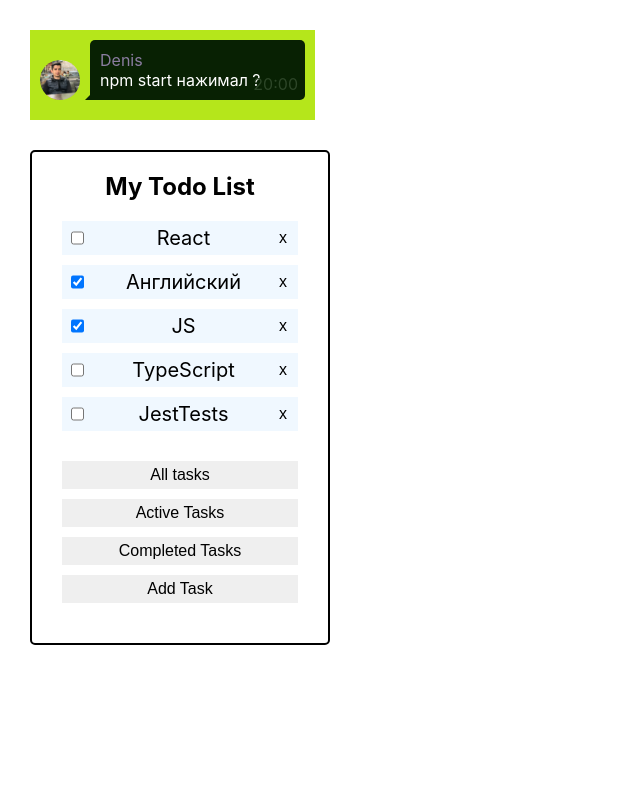
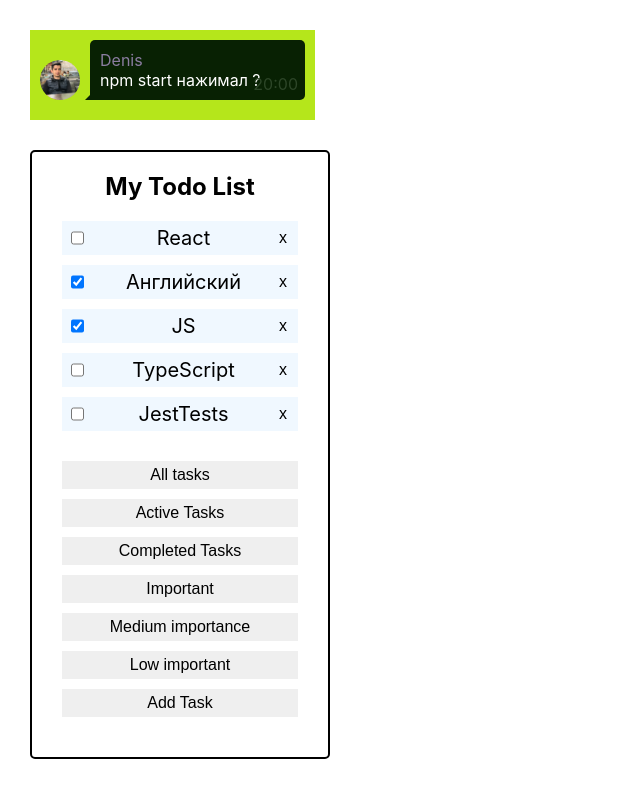
Before and after one commit to prudiusDenys/home-react, a React (Create React App) app: page / in a window 1280 px wide. Shown: the whole page, without its empty margins (0-640 px from the left). Built offline with nearby package versions, Linux system fonts and the light colour scheme.

Commit message:
Home task 2

```diff
--- a/src/App.tsx
+++ b/src/App.tsx
@@ -14,6 +14,7 @@ export type TasksType = {
 	id: string
 	item: string
 	isDone: boolean
+	importance: string
 }
 
 function App() {
@@ -27,30 +28,44 @@ function App() {
 	// =============================== HOME WORK NUMBER 2 ====================================
 
 	let [tasks, setTasks] = useState<Array<TasksType>>([
-		{id: v1(), item: 'React', isDone: false},
-		{id: v1(), item: 'Английский', isDone: true},
-		{id: v1(), item: 'JS', isDone: true},
-		{id: v1(), item: 'TypeScript', isDone: false},
-		{id: v1(), item: 'JestTests', isDone: false}
+		{id: v1(), item: 'React', isDone: false, importance: 'height'},
+		{id: v1(), item: 'Английский', isDone: true, importance: 'medium'},
+		{id: v1(), item: 'JS', isDone: true, importance: 'height'},
+		{id: v1(), item: 'TypeScript', isDone: false, importance: 'medium'},
+		{id: v1(), item: 'JestTests', isDone: false, importance: 'low'}
 	])
 
 	let [filterTask, setFilterTask] = useState('all');
 
 	let addNewTask = (newTaskValue: string) => {
-		let newTasks = [{id: v1(), item: newTaskValue, isDone: false}, ...tasks]
+		let newTasks = [{id: v1(), item: newTaskValue, isDone: false, importance: 'height'}, ...tasks]
 		setTasks(newTasks);
 	}
-
 	let changeTasks = (valueNewFilter: string) => setFilterTask(valueNewFilter);
-
 	let deleteTask = (idValue: string) => {
 		tasks = tasks.filter(t => t.id !== idValue)
 		setTasks(tasks)
 	}
+	let changeImportance = (importanceValue: string) => setFilterTask(importanceValue)
 
 	let newFilteredTasks = tasks
-	if (filterTask === 'active') newFilteredTasks = tasks.filter(t => !t.isDone);
-	if (filterTask === 'completed') newFilteredTasks = tasks.filter(t => t.isDone);
+	switch (filterTask) {
+		case 'active':
+			newFilteredTasks = tasks.filter(t => !t.isDone)
+			break;
+		case 'completed':
+			newFilteredTasks = tasks.filter(t => t.isDone);
+			break;
+		case 'height':
+			newFilteredTasks = tasks.filter((t=>t.importance === 'height'))
+			break;
+		case 'medium':
+			newFilteredTasks = tasks.filter((t=>t.importance === 'medium'))
+			break;
+		case 'low':
+			newFilteredTasks = tasks.filter((t=>t.importance === 'low'))
+			break;
+	}
 
 	return (
 		<div>
@@ -60,7 +75,8 @@ function App() {
 							tasks={newFilteredTasks}
 							changeTasks={changeTasks}
 							addNewTask={addNewTask}
-							deleteTask={deleteTask}/>
+							deleteTask={deleteTask}
+							changeImportance = {changeImportance}/>
 			</div>
 		</div>
 
--- a/src/components/Todo/Todo.tsx
+++ b/src/components/Todo/Todo.tsx
@@ -8,6 +8,7 @@ type PropsType = {
 	changeTasks: (value: string) => void;
 	addNewTask: (value: string) => void;
 	deleteTask: (idValue: string) => void;
+	changeImportance: (importanceValue: string) => void;
 }
 
 const Todo = (props: PropsType) => {
@@ -29,6 +30,10 @@ const Todo = (props: PropsType) => {
 		props.addNewTask(value)
 		setValue('');
 	};
+	let showImportanceTasks = ()=>props.changeImportance('height');
+	let showMediumTasks = ()=>props.changeImportance('medium');
+	let showLowTasks = ()=>props.changeImportance('low');
+
 
 	let onKeyPressHandler = (e: KeyboardEvent<HTMLInputElement>) => {
 		if (e.charCode === 13) {
@@ -52,6 +57,9 @@ const Todo = (props: PropsType) => {
 				<button onClick={showAllTasks}>All tasks</button>
 				<button onClick={showActiveTasks}>Active Tasks</button>
 				<button onClick={showCompletedTasks}>Completed Tasks</button>
+				<button onClick={showImportanceTasks}>Important</button>
+				<button onClick={showMediumTasks}>Medium importance</button>
+				<button onClick={showLowTasks}>Low important</button>
 				<button onClick={showAddBlock}>Add Task</button>
 			</div>
 			<div className={classes.inputWrapper}>
```
